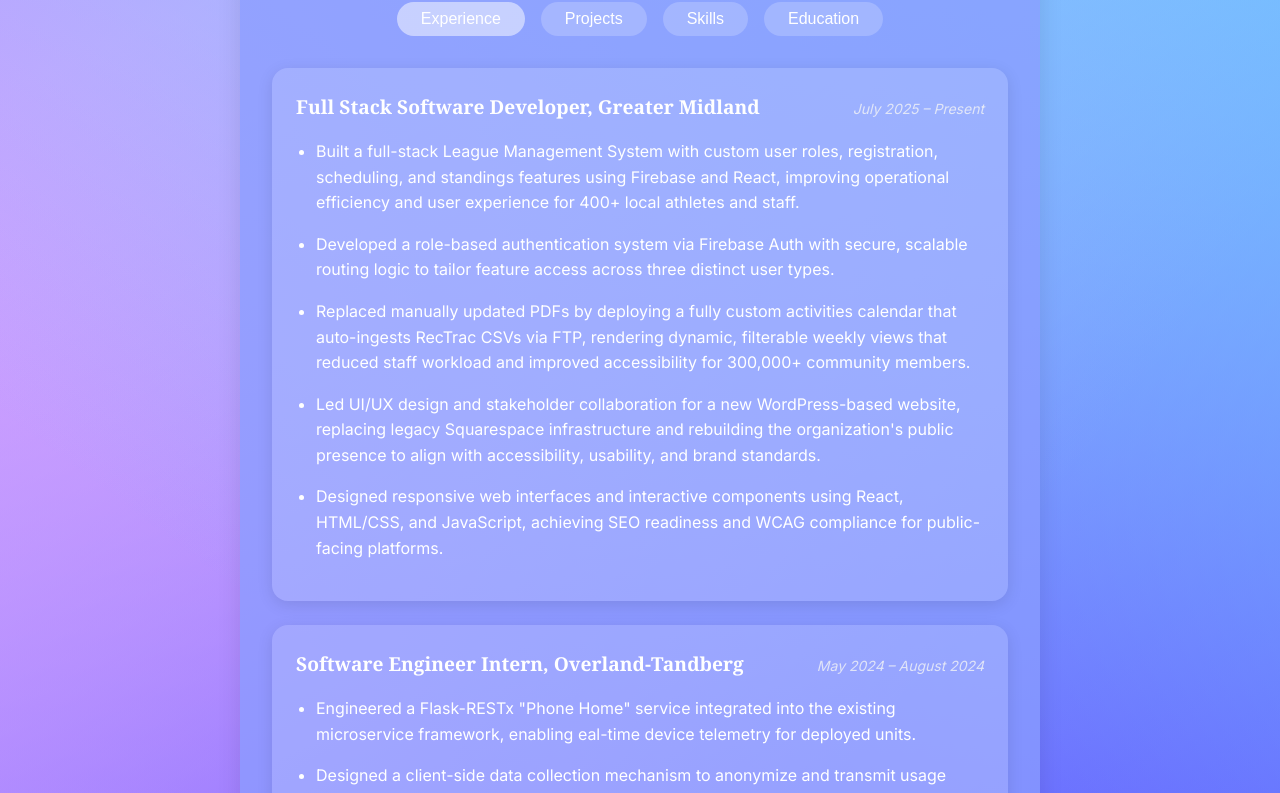
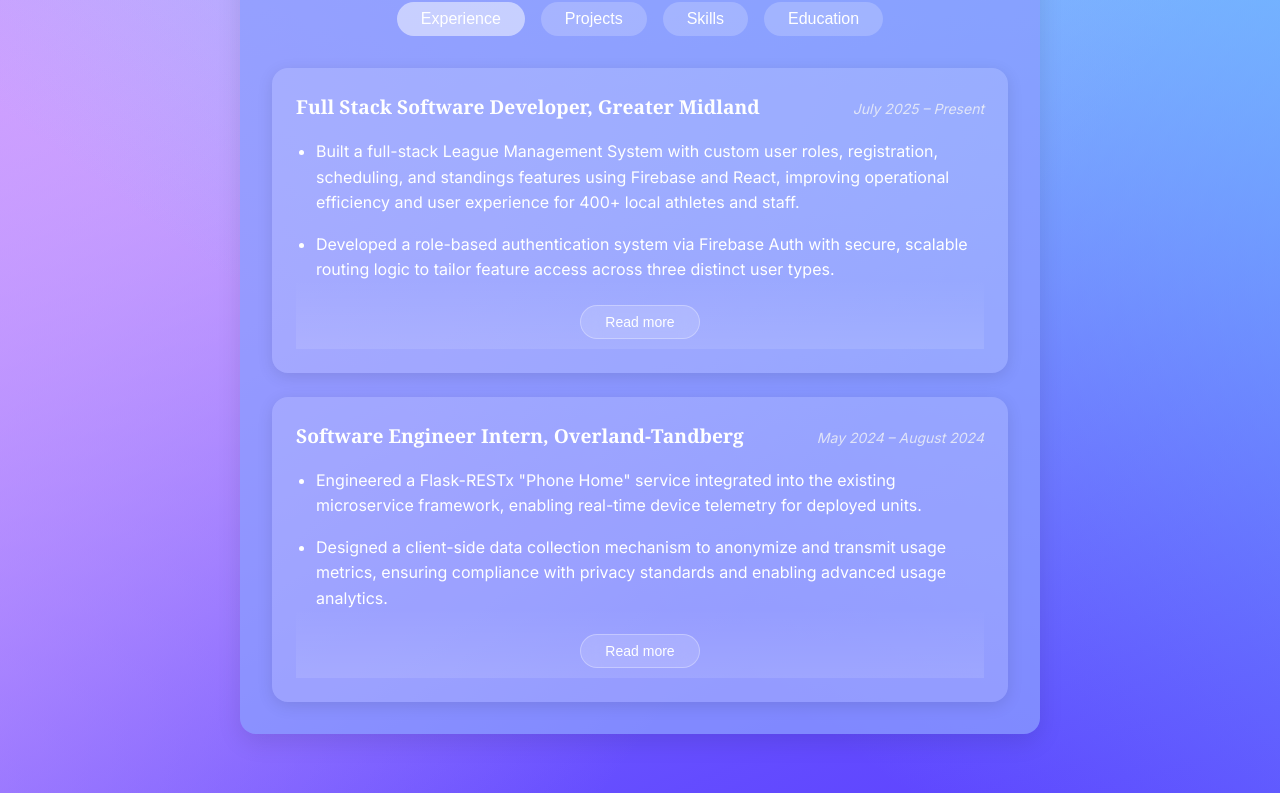
Before and after one commit to dauphineezc/personal-website, a Next.js app: page /resume in a window 1280 px wide. Shown: the part 620-1413 px from the top of the page. Built offline with nearby package versions, Linux system fonts and the light colour scheme.

Commit message:
experience card cutoffs

```diff
--- /dev/null
+++ b/src/app/experience-styles.css
@@ -0,0 +1,57 @@
+/* Experience Read More Styles */
+.experience-content {
+  position: relative;
+}
+
+.fade-gradient {
+  position: relative;
+  background: linear-gradient(to bottom, transparent 0%, rgba(255, 255, 255, 0.1) 100%);
+  height: 60px;
+  margin-top: -20px;
+  display: flex;
+  align-items: flex-end;
+  justify-content: center;
+  padding-bottom: 10px;
+}
+
+.read-more-btn {
+  background: rgba(255, 255, 255, 0.15);
+  border: 1px solid rgba(255, 255, 255, 0.3);
+  border-radius: 20px;
+  color: #ffffff;
+  padding: 0.5rem 1.5rem;
+  font-size: 0.875rem;
+  font-weight: 500;
+  cursor: pointer;
+  transition: all 0.3s ease;
+  backdrop-filter: blur(10px);
+  margin-top: 1rem;
+}
+
+.read-more-btn:hover {
+  background: rgba(255, 255, 255, 0.25);
+  transform: translateY(-1px);
+  box-shadow: 0 4px 12px rgba(0, 0, 0, 0.15);
+}
+
+.read-more-btn.show-less {
+  background: rgba(113, 200, 255, 0.2);
+  border-color: rgba(113, 200, 255, 0.4);
+}
+
+.read-more-btn.show-less:hover {
+  background: rgba(113, 200, 255, 0.3);
+}
+
+/* Mobile responsive styles */
+@media (max-width: 768px) {
+  .fade-gradient {
+    height: 50px;
+    margin-top: -15px;
+  }
+
+  .read-more-btn {
+    padding: 0.4rem 1.2rem;
+    font-size: 0.8rem;
+  }
+}
--- a/src/app/layout.tsx
+++ b/src/app/layout.tsx
@@ -1,5 +1,6 @@
 // src/app/layout.tsx
 import './globals.css'
+import './experience-styles.css'
 import { ReactNode } from 'react'
 import Navbar from '@/components/Navbar'
 
--- a/src/app/resume/page.tsx
+++ b/src/app/resume/page.tsx
@@ -7,7 +7,15 @@ type Tab = 'Education' | 'Experience' | 'Projects' | 'Skills'
 
 export default function ResumePage() {
   const [activeTab, setActiveTab] = useState<Tab>('Experience')
+  const [expandedExperience, setExpandedExperience] = useState<{[key: string]: boolean}>({})
   const tabs: Tab[] = ['Experience', 'Projects', 'Skills', 'Education']
+
+  const toggleExpanded = (jobId: string) => {
+    setExpandedExperience(prev => ({
+      ...prev,
+      [jobId]: !prev[jobId]
+    }))
+  }
 
   return (
     <div className="profile-card">
@@ -63,13 +71,37 @@ export default function ResumePage() {
                 <h3>Full Stack Software Developer, Greater Midland</h3>
                 <p className="info-meta">July 2025 – Present</p>
               </div>
+              <div className="experience-content">
                 <ul className="list-disc list-inside">
                   <li>Built a full-stack League Management System with custom user roles, registration, scheduling, and standings features using Firebase and React, improving operational efficiency and user experience for 400+ local athletes and staff.</li>
                   <li>Developed a role-based authentication system via Firebase Auth with secure, scalable routing logic to tailor feature access across three distinct user types.</li>
+                  {expandedExperience['midland'] && (
+                    <>
                       <li>Replaced manually updated PDFs by deploying a fully custom activities calendar that auto-ingests RecTrac CSVs via FTP, rendering dynamic, filterable weekly views that reduced staff workload and improved accessibility for 300,000+ community members.</li>
                       <li>Led UI/UX design and stakeholder collaboration for a new WordPress-based website, replacing legacy Squarespace infrastructure and rebuilding the organization&apos;s public presence to align with accessibility, usability, and brand standards.</li>
                       <li>Designed responsive web interfaces and interactive components using React, HTML/CSS, and JavaScript, achieving SEO readiness and WCAG compliance for public-facing platforms.</li>
+                    </>
+                  )}
                 </ul>
+                {!expandedExperience['midland'] && (
+                  <div className="fade-gradient">
+                    <button
+                      className="read-more-btn"
+                      onClick={() => toggleExpanded('midland')}
+                    >
+                      Read more
+                    </button>
+                  </div>
+                )}
+                {expandedExperience['midland'] && (
+                  <button
+                    className="read-more-btn show-less"
+                    onClick={() => toggleExpanded('midland')}
+                  >
+                    Show less
+                  </button>
+                )}
+              </div>
             </div>
 
             <div className="vertical-card">
@@ -77,13 +109,37 @@ export default function ResumePage() {
                 <h3>Software Engineer Intern, Overland-Tandberg</h3>
                 <p className="info-meta">May 2024 – August 2024</p>
               </div>
+              <div className="experience-content">
                 <ul className="list-disc list-inside">
-              <li>Engineered a Flask-RESTx &quot;Phone Home&quot; service integrated into the existing microservice framework, enabling eal-time device telemetry for deployed units.</li>
+                  <li>Engineered a Flask-RESTx &quot;Phone Home&quot; service integrated into the existing microservice framework, enabling real-time device telemetry for deployed units.</li>
                   <li>Designed a client-side data collection mechanism to anonymize and transmit usage metrics, ensuring compliance with privacy standards and enabling advanced usage analytics.</li>
+                  {expandedExperience['overland'] && (
+                    <>
                       <li>Collaborated with the database administrator to define the schema and implemented robust validation using custom Flask marshalling logic, eliminating type mismatches, preventing potential data loss, and ensuring system integrity.</li>
                       <li>Delivered a final project demo to the Chief Operating Officer, showcasing the project&apos;s alignment with business goals and its facilitation of data-driven decision-making.</li>
                       <li>Created a Windows desktop service to monitor and log employee backup compliance, integrating with existing automated backup infrastructure to increase backup policy adherence across the organization.</li>
+                    </>
+                  )}
                 </ul>
+                {!expandedExperience['overland'] && (
+                  <div className="fade-gradient">
+                    <button
+                      className="read-more-btn"
+                      onClick={() => toggleExpanded('overland')}
+                    >
+                      Read more
+                    </button>
+                  </div>
+                )}
+                {expandedExperience['overland'] && (
+                  <button
+                    className="read-more-btn show-less"
+                    onClick={() => toggleExpanded('overland')}
+                  >
+                    Show less
+                  </button>
+                )}
+              </div>
             </div>
           </div>
         )}
@@ -161,19 +217,20 @@ export default function ResumePage() {
               </div>
               <p>Relevant coursework:</p>
               <ul className="list-disc list-inside">
+              <li>Artificial Intelligence</li>
+              <li>Computer Architecture and Organization</li>
+              <li>Computer Networking</li>
+              <li>Data Analysis and Statistics</li>
               <li>Data Structures and Algorithms</li>
+              <li>Machine Learning</li>
+              <li>Natural Language Processing</li>
               <li>Object Oriented Programming</li>
-                <li>Data Analysis and Statistics</li>
-                <li>Computer Architecture and Organization</li>
-                <li>Artificial Intelligence</li>
               <li>Operating Systems</li>
-                <li>Computer Networking</li>
-                <li>Machine Learning</li>
+              <li>Software Engineering</li>
               </ul>
             </div>
           </div>
         )}
-
       </div>
     </div>
   )
```
Lines whose indentation alone changed are shown as unchanged.
